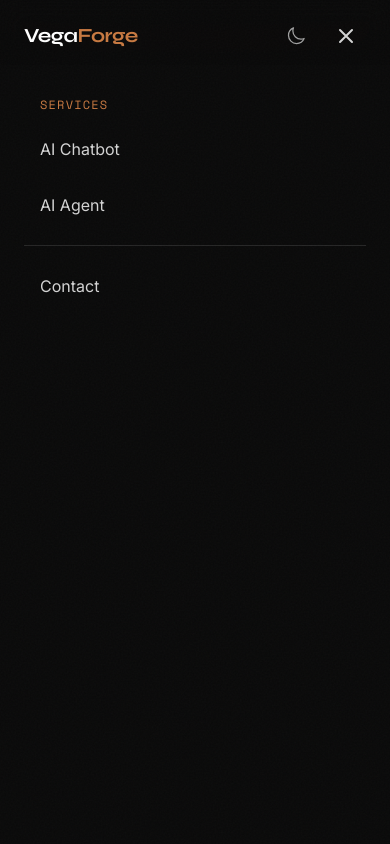
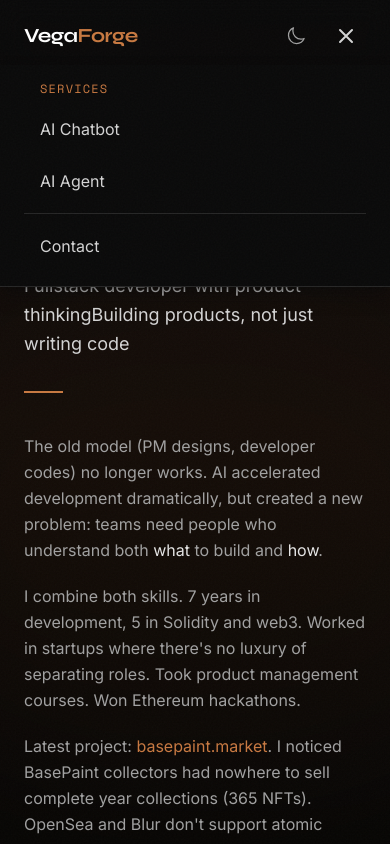
Before and after one commit to devacc8/VegaForge, a Next.js app: page / in a window 390 px wide. Both pictures are taken after a click on the button 346 px from the left and 36 px from the top of the page. Shown: the top 844 px of the page. Built offline with nearby package versions, Linux system fonts and the light colour scheme.

Commit message:
Make mobile menu compact: fit content height instead of fullscreen

```diff
--- a/app/components/Navigation.tsx
+++ b/app/components/Navigation.tsx
@@ -34,13 +34,6 @@ export function Navigation() {
     }
   }, [servicesOpen])
 
-  // Prevent body scroll when mobile menu is open
-  useEffect(() => {
-    if (mobileOpen) {
-      document.body.style.overflow = 'hidden'
-      return () => { document.body.style.overflow = '' }
-    }
-  }, [mobileOpen])
 
   return (
     <>
@@ -124,10 +117,10 @@ export function Navigation() {
 
       {/* Mobile Menu — rendered outside <nav> to avoid backdrop-blur stacking context */}
       {mobileOpen && (
-        <div className="md:hidden fixed inset-0 top-[65px] bg-white dark:bg-[#0a0a0a] z-50">
-          <div className="px-6 py-8 space-y-2">
+        <div className="md:hidden fixed top-[65px] left-0 right-0 z-50 bg-white dark:bg-[#0a0a0a] border-b border-neutral-200 dark:border-neutral-800 shadow-lg dark:shadow-neutral-950/50">
+          <div className="px-6 py-4 space-y-1">
             {/* Services section */}
-            <p className="font-mono text-xs tracking-widest text-forge-600 dark:text-forge-500 mb-3 px-4">SERVICES</p>
+            <p className="font-mono text-xs tracking-widest text-forge-600 dark:text-forge-500 mb-2 px-4">SERVICES</p>
             <a
               href="/ai-chatbot"
               className={`block px-4 py-3 rounded-xl text-base transition-colors ${pathname === '/ai-chatbot' ? 'text-forge-600 dark:text-forge-500 bg-forge-500/10' : 'text-neutral-700 dark:text-neutral-300 hover:bg-neutral-100 dark:hover:bg-neutral-800/50'}`}
@@ -141,7 +134,7 @@ export function Navigation() {
               AI Agent
             </a>
 
-            <div className="h-px bg-neutral-200 dark:bg-neutral-800 my-4" />
+            <div className="h-px bg-neutral-200 dark:bg-neutral-800 my-2" />
 
             {/* Contact */}
             <a
```
